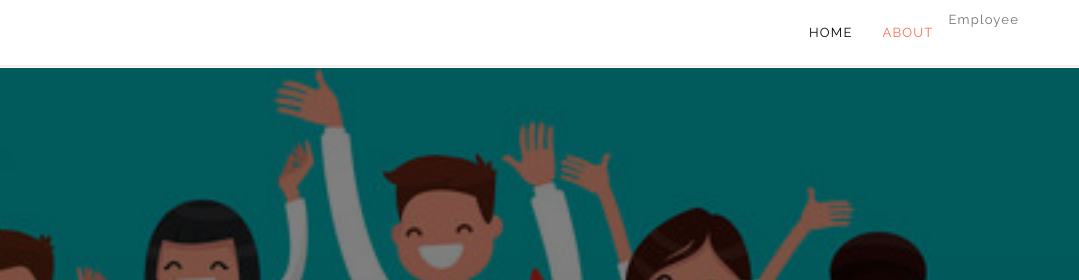
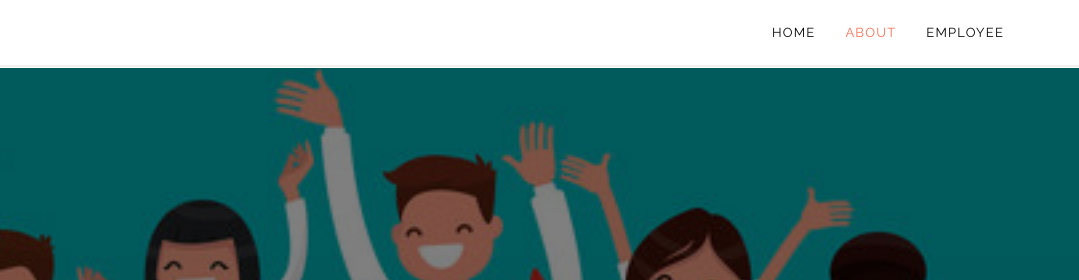
Before and after one commit to jiaaaxuannn/aws-live, a plain HTML site: page templates/index.html in a window 1280 px wide. Shown: the top 280 px of the page, 201-1280 px from the left. Drawn offline with nearby package versions, Linux system fonts and the light colour scheme; some packages are replaced by stand-ins of ours.

Commit message:
Update index.html

```diff
--- a/templates/index.html
+++ b/templates/index.html
@@ -82,7 +82,7 @@
             <!-- <li><a href="#screenshots-section">Works</a></li>
             <li><a href="#prices-section">Prices</a></li>
             <li><a href="#subscribe-section">Subscribe</a></li> -->
-            <li action="/goToEmployee">Employee</li>
+	    <li><a action="/goToEmployee">Employee</a></li>
             <!-- <li><a href="#contact-section">Contact</a></li> -->
           </ul>
         </div><!-- /.navbar-collapse -->
```
